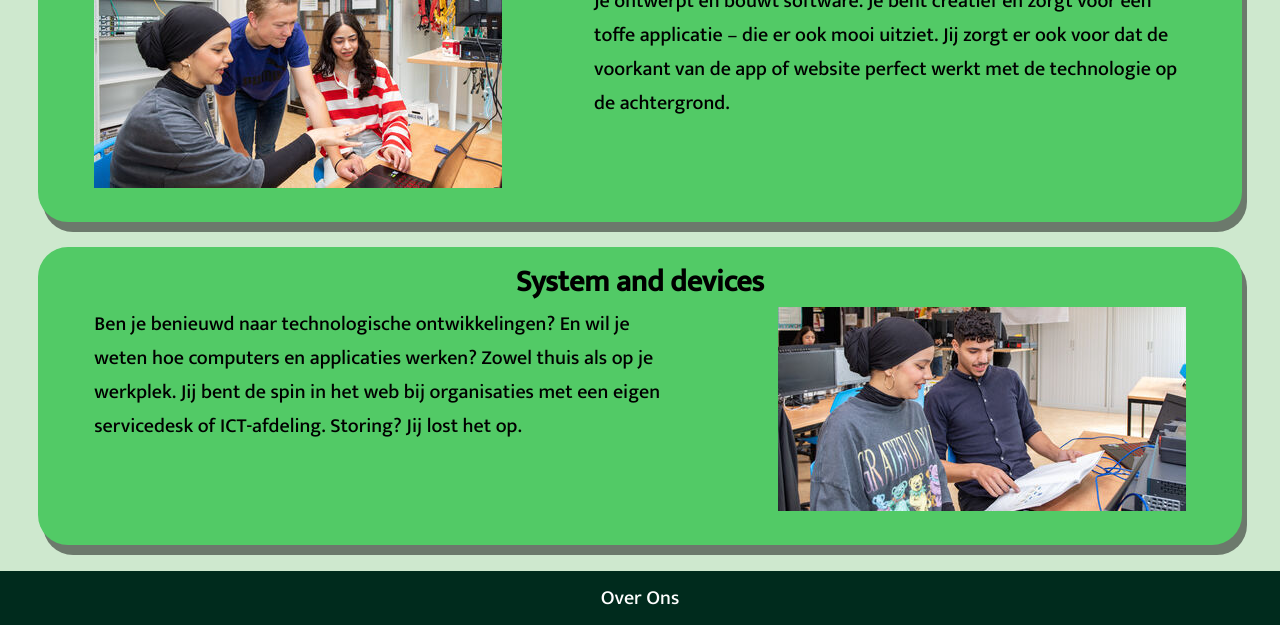
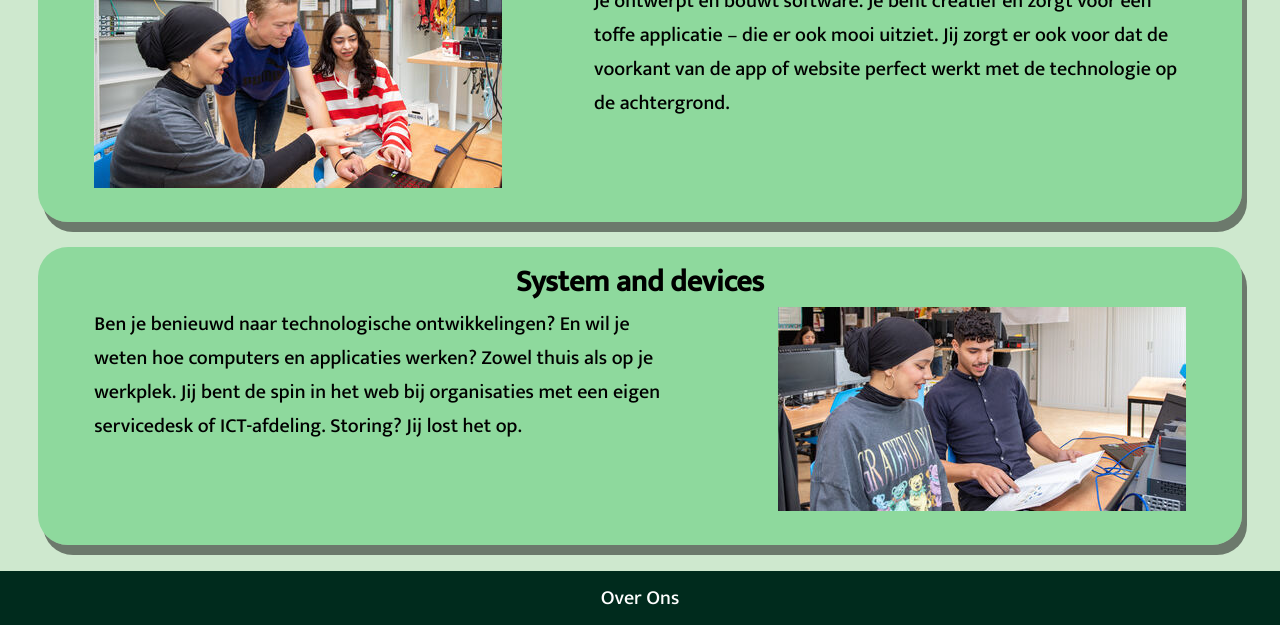
Before and after one commit to BasSPTLTCR/Project-1, a plain HTML site: page website/opleidingen.html in a window 1280 px wide. Shown: the part 610-1235 px from the top of the page. Drawn offline with Linux system fonts and the light colour scheme.

Commit message:
website nu helemaal klaar (behalve Software)

```diff
--- a/website/style.css
+++ b/website/style.css
@@ -118,7 +118,7 @@ li {
 /* main opleidingen */
 
 .main-opl section {
-  background-color: rgb(82, 202, 102);
+  background-color: rgba(69, 199, 101, 0.466);
   border-radius: 30px;
   box-shadow: 5px 10px rgba(0, 0, 0, 0.479);
   padding: 1rem;
```
